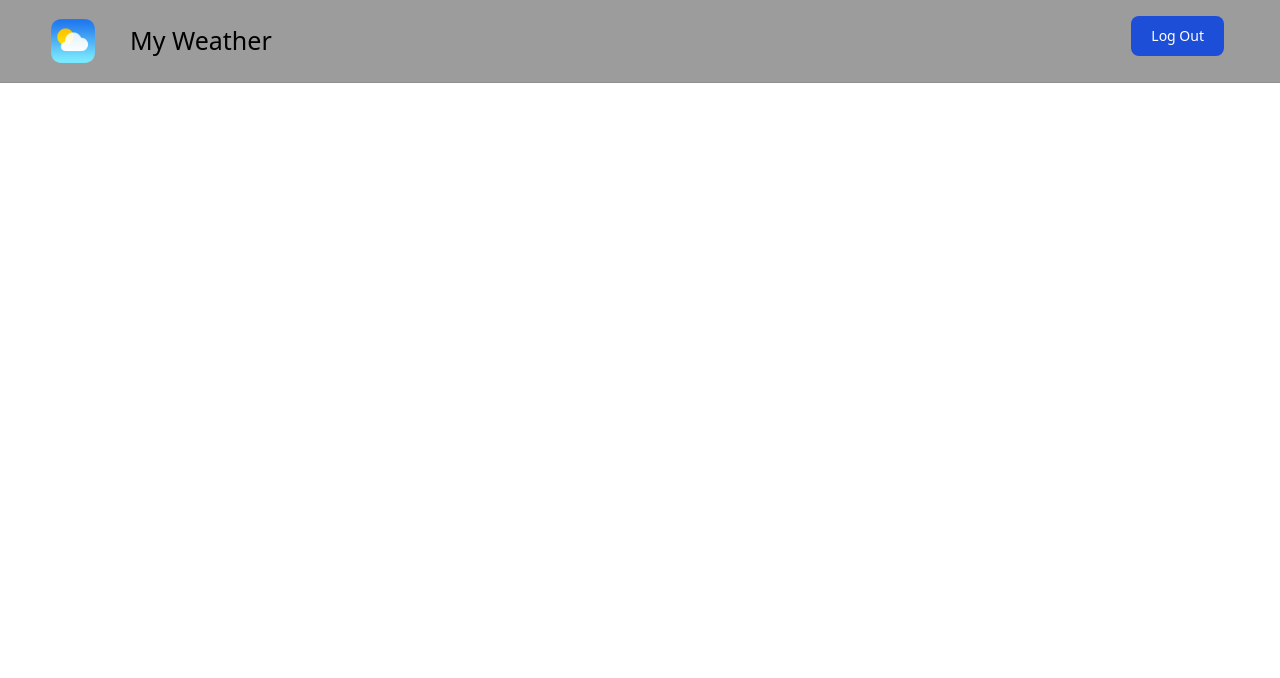
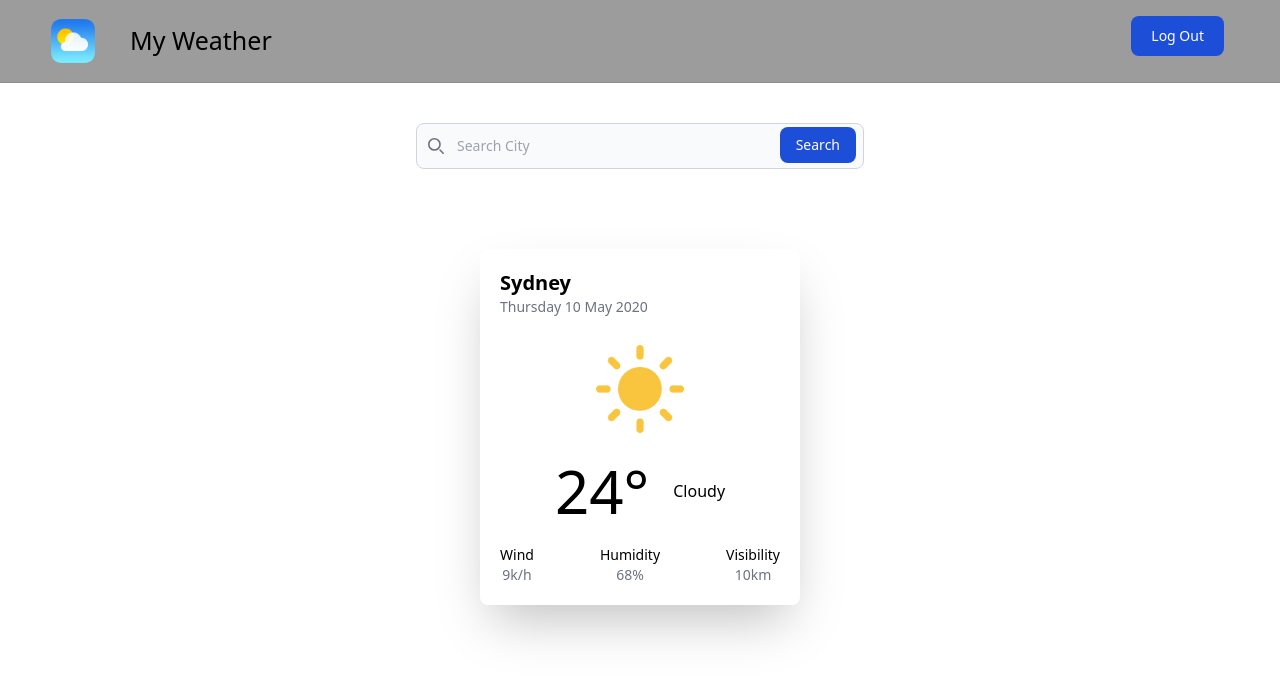
Before and after one commit to Hil-Patel/My-Weather, a React (Create React App) app: page /home in a window 1280 px wide. Shown: the top 678 px of the page. Built offline with nearby package versions, Linux system fonts and the light colour scheme.

Commit message:
adding weather card UI

```diff
--- a/src/assets/style.css
+++ b/src/assets/style.css
@@ -38,7 +38,7 @@ nav{
     justify-content: center;
     align-items: center;
 }
-form{
+.log-form{
     box-shadow: 1px 1px 20px rgb(87, 87, 87);
     border-radius: 30px;
     width: 40%;
--- /dev/null
+++ b/src/components/Citydetail.jsx
@@ -0,0 +1,39 @@
+import React from "react";
+
+const Citydetail = () => {
+  return (
+    <div>
+      <div class=" flex mt-20 justify-center ">
+        <div class="flex flex-col bg-white  p-5 w-full max-w-xs rounded-lg shadow-2xl">
+          <div class="font-bold text-xl">Sydney</div>
+          <div class="text-sm text-gray-500">Thursday 10 May 2020</div>
+          <div class="mt-6 text-6xl self-center inline-flex items-center justify-center rounded-lg text-indigo-400 h-24 w-24">
+            <img src="./img/clear.png" alt="" class="p-1" />
+          </div>
+          <div class="flex flex-row items-center justify-center mt-6">
+            <div class="font-medium text-6xl">24°</div>
+            <div class="flex flex-col items-center ml-6">
+              <div>Cloudy</div>
+            </div>
+          </div>
+          <div class="flex flex-row justify-between mt-6">
+            <div class="flex flex-col items-center">
+              <div class="font-medium text-sm">Wind</div>
+              <div class="text-sm text-gray-500">9k/h</div>
+            </div>
+            <div class="flex flex-col items-center">
+              <div class="font-medium text-sm">Humidity</div>
+              <div class="text-sm text-gray-500">68%</div>
+            </div>
+            <div class="flex flex-col items-center">
+              <div class="font-medium text-sm">Visibility</div>
+              <div class="text-sm text-gray-500">10km</div>
+            </div>
+          </div>
+        </div>
+      </div>
+    </div>
+  );
+};
+
+export default Citydetail;
--- a/src/components/LogInForm.jsx
+++ b/src/components/LogInForm.jsx
@@ -31,7 +31,7 @@ export default function LogInForm(props) {
   return (
     <>
       <div className="login-form">
-        <form className=" mx-auto" onSubmit={formik.handleSubmit}>
+        <form className="log-form mx-auto" onSubmit={formik.handleSubmit}>
           <div className="mb-5">
             <label
               htmlFor="email"
--- a/src/components/SignUpForm.jsx
+++ b/src/components/SignUpForm.jsx
@@ -26,7 +26,7 @@ const SignUpForm = () => {
   return (
     <>
       <div className="login-form">
-        <form className=" mx-auto" onSubmit={formik.handleSubmit}>
+        <form className="log-form mx-auto" onSubmit={formik.handleSubmit}>
           <div className="mb-5">
             <label
               htmlFor="Username"
--- /dev/null
+++ b/src/components/WeatherCard.jsx
@@ -0,0 +1,53 @@
+import React from "react";
+import Citydetail from "./Citydetail";
+const WeatherCard = () => {
+  return (
+    <>
+      <form class="mt-10 max-w-md mx-auto">
+        <label
+          for="default-search"
+          class="mb-2 text-sm font-medium text-gray-900 sr-only dark:text-white"
+        >
+          Search
+        </label>
+        <div class="relative">
+          <div class="absolute inset-y-0 start-0 flex items-center ps-3 pointer-events-none">
+            <svg
+              class="w-4 h-4 text-gray-500 dark:text-gray-400"
+              aria-hidden="true"
+              xmlns="http://www.w3.org/2000/svg"
+              fill="none"
+              viewBox="0 0 20 20"
+            >
+              <path
+                stroke="currentColor"
+                stroke-linecap="round"
+                stroke-linejoin="round"
+                stroke-width="2"
+                d="m19 19-4-4m0-7A7 7 0 1 1 1 8a7 7 0 0 1 14 0Z"
+              />
+            </svg>
+          </div>
+          <input
+            type="search"
+            id="default-search"
+            class="block w-full p-3 ps-10 text-sm text-gray-900 border border-gray-300 rounded-lg bg-gray-50 focus:ring-blue-500 focus:border-blue-500 dark:bg-gray-700 dark:border-gray-600 dark:placeholder-gray-400 dark:text-white dark:focus:ring-blue-500 dark:focus:border-blue-500"
+            placeholder="Search City"
+            required
+          />
+          <button
+            type="submit"
+            class="text-white absolute end-2 bottom-1.5 bg-blue-700 hover:bg-blue-800 focus:ring-4 focus:outline-none focus:ring-blue-300 font-medium rounded-lg text-sm px-4 py-2 dark:bg-blue-600 dark:hover:bg-blue-700 dark:focus:ring-blue-800"
+          >
+            Search
+          </button>
+        </div>
+      </form>
+
+
+        <Citydetail/>
+    </>
+  );
+};
+
+export default WeatherCard;
--- a/src/pages/Home.jsx
+++ b/src/pages/Home.jsx
@@ -1,10 +1,13 @@
 import React from 'react'
 import Navbar from '../components/Navbar'
+import WeatherCard from '../components/WeatherCard'
+
 
 const Home = () => {
   return (
     <div>
         <Navbar loggedIn={true}/>
+        <WeatherCard />
     </div>
   )
 }
```
